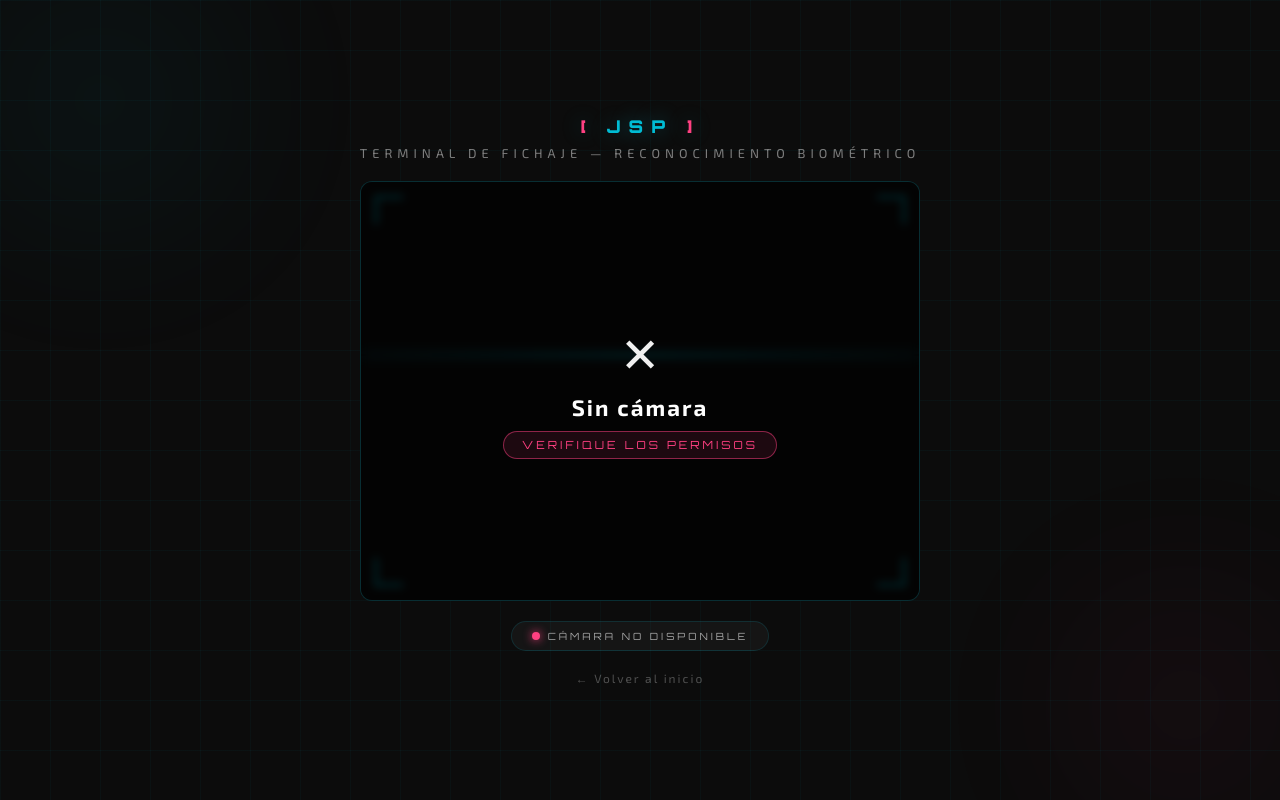
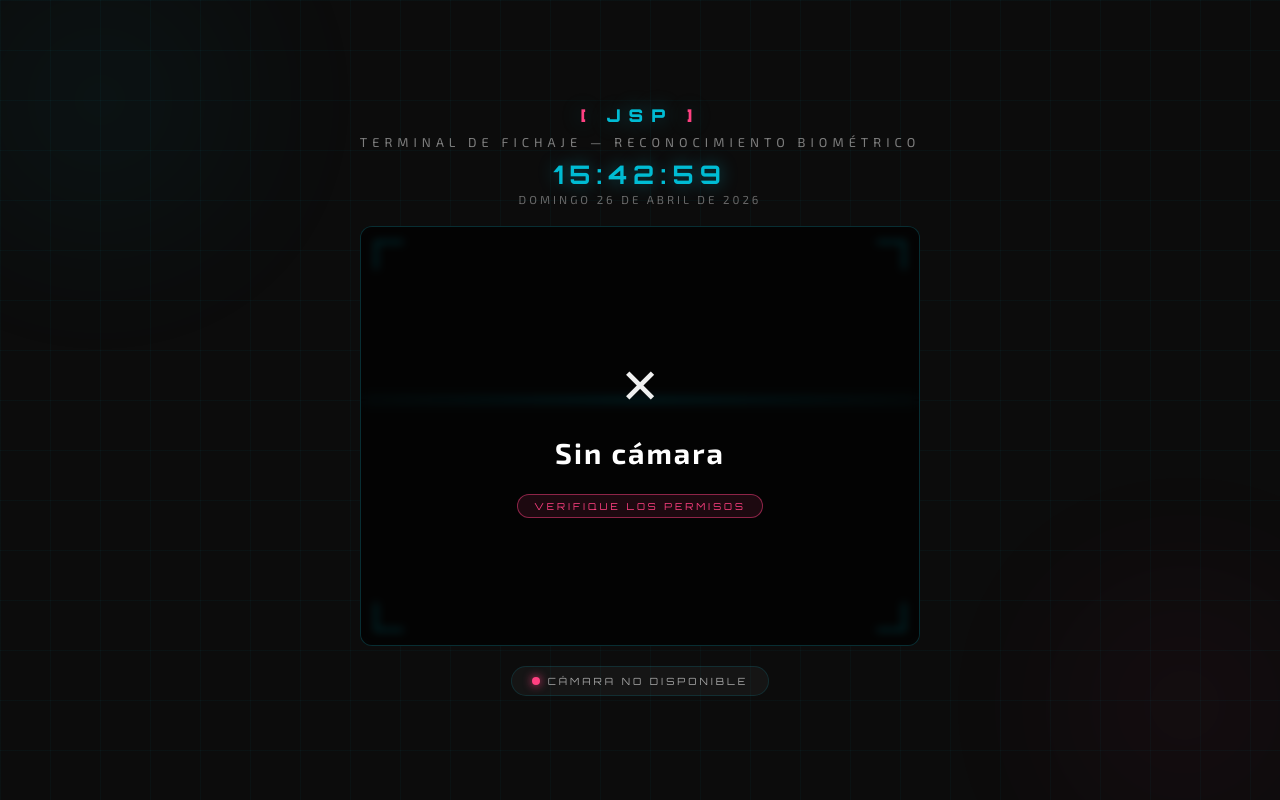
Before and after one commit to NicoButter/JoiSecurePass, a Django app: page /attendance/record_attendance/ in a window 1280 px wide. Run offline with Django 5.2, Linux system fonts and the light colour scheme.

Commit message:
feat: enhance attendance recording with detailed user feedback and live clock display

```diff
--- a/attendance/templates/attendance/record_attendance.html
+++ b/attendance/templates/attendance/record_attendance.html
@@ -166,20 +166,39 @@
             font-size: 3rem;
         }
 
+        .result-overlay .result-welcome {
+            font-family: 'Orbitron', sans-serif;
+            font-size: 0.65rem;
+            letter-spacing: 5px;
+            color: rgba(255,255,255,0.5);
+            text-transform: uppercase;
+        }
+
         .result-overlay .result-name {
             font-family: 'Exo 2', sans-serif;
-            font-size: 1.4rem;
+            font-size: 1.8rem;
             font-weight: 700;
             color: #fff;
             letter-spacing: 2px;
+            text-align: center;
+        }
+
+        .result-overlay .result-time {
+            font-family: 'Orbitron', sans-serif;
+            font-size: 2rem;
+            font-weight: 900;
+            letter-spacing: 4px;
+            color: #00bcd4;
+            text-shadow: 0 0 20px rgba(0, 188, 212, 0.6);
         }
 
         .result-overlay .result-action {
             font-family: 'Orbitron', sans-serif;
-            font-size: 0.7rem;
+            font-size: 0.6rem;
             letter-spacing: 3px;
-            padding: 6px 18px;
+            padding: 5px 16px;
             border-radius: 20px;
+            margin-top: 4px;
         }
 
         .result-overlay.success .result-action {
@@ -240,17 +259,49 @@
             min-width: 200px;
         }
 
-        /* ---- Footer link ---- */
-        .back-link {
-            font-family: 'Exo 2', sans-serif;
-            font-size: 0.75rem;
-            letter-spacing: 2px;
-            color: rgba(240, 240, 240, 0.3);
-            text-decoration: none;
-            transition: color 0.3s;
+        /* ---- Live clock ---- */
+        .live-clock {
+            display: flex;
+            flex-direction: column;
+            align-items: center;
+            gap: 2px;
         }
 
-        .back-link:hover { color: #ff4081; }
+        .clock-time {
+            font-family: 'Orbitron', sans-serif;
+            font-size: 1.6rem;
+            font-weight: 700;
+            letter-spacing: 6px;
+            color: #00bcd4;
+            text-shadow: 0 0 18px rgba(0, 188, 212, 0.45);
+        }
+
+        .clock-date {
+            font-family: 'Exo 2', sans-serif;
+            font-size: 0.72rem;
+            letter-spacing: 3px;
+            text-transform: uppercase;
+            color: rgba(240, 240, 240, 0.4);
+        }
+
+        /* ---- Discrete exit hint (invisible, appears only on hover of logo) ---- */
+        .exit-hint {
+            position: fixed;
+            bottom: 12px;
+            right: 16px;
+            font-family: 'Orbitron', sans-serif;
+            font-size: 0.45rem;
+            letter-spacing: 2px;
+            color: transparent;
+            user-select: none;
+            transition: color 0.6s ease;
+            z-index: 10;
+        }
+
+        .terminal-logo:hover ~ .exit-hint,
+        .terminal-logo:focus ~ .exit-hint {
+            color: rgba(255,255,255,0.08);
+        }
     </style>
 </head>
 <body>
@@ -262,10 +313,15 @@
 
         <!-- Header -->
         <div class="terminal-header">
-            <div class="terminal-logo">
+            <div class="terminal-logo" id="discreteExit" title="">
                 <span class="logo-bracket">[</span> JSP <span class="logo-bracket">]</span>
             </div>
             <p class="terminal-title">Terminal de Fichaje — Reconocimiento Biométrico</p>
+            <!-- Live clock -->
+            <div class="live-clock">
+                <div class="clock-time" id="clockTime">--:--:--</div>
+                <div class="clock-date" id="clockDate">---</div>
+            </div>
         </div>
 
         <!-- Camera -->
@@ -283,7 +339,9 @@
 
             <div class="result-overlay" id="resultOverlay">
                 <div class="result-icon" id="resultIcon"></div>
+                <div class="result-welcome" id="resultWelcome"></div>
                 <div class="result-name" id="resultName"></div>
+                <div class="result-time" id="resultTime"></div>
                 <div class="result-action" id="resultAction"></div>
             </div>
         </div>
@@ -299,10 +357,10 @@
         <!-- CSRF (hidden) -->
         <form id="csrf-form" style="display:none;">{% csrf_token %}</form>
 
-        <!-- Back link -->
-        <a href="/" class="back-link">← Volver al inicio</a>
+    </div>
 
-    </div>
+    <!-- Discrete exit hint (renders but invisible) -->
+    <span class="exit-hint" id="exitHint">· · · · ·</span>
 
     <script>
         const video       = document.getElementById('video');
@@ -315,9 +373,40 @@
 
         const csrfToken = document.querySelector('[name=csrfmiddlewaretoken]').value;
 
-        let scanning     = false;   // Is a request in flight?
-        let paused       = false;   // Paused after successful recognition
+        let scanning     = false;
+        let paused       = false;
         let scanInterval = null;
+
+        // ---- Live clock ----
+        const DAYS   = ['Domingo','Lunes','Martes','Miércoles','Jueves','Viernes','Sábado'];
+        const MONTHS = ['Enero','Febrero','Marzo','Abril','Mayo','Junio','Julio','Agosto','Septiembre','Octubre','Noviembre','Diciembre'];
+
+        function updateClock() {
+            const now  = new Date();
+            const hh   = String(now.getHours()).padStart(2, '0');
+            const mm   = String(now.getMinutes()).padStart(2, '0');
+            const ss   = String(now.getSeconds()).padStart(2, '0');
+            document.getElementById('clockTime').textContent = `${hh}:${mm}:${ss}`;
+            const dayName   = DAYS[now.getDay()];
+            const dayNum    = now.getDate();
+            const monthName = MONTHS[now.getMonth()];
+            const year      = now.getFullYear();
+            document.getElementById('clockDate').textContent = `${dayName} ${dayNum} de ${monthName} de ${year}`;
+        }
+        updateClock();
+        setInterval(updateClock, 1000);
+
+        // ---- Discrete exit: 5 rapid clicks on logo ----
+        let exitClicks = 0;
+        let exitTimer  = null;
+        document.getElementById('discreteExit').addEventListener('click', () => {
+            exitClicks++;
+            clearTimeout(exitTimer);
+            if (exitClicks >= 5) {
+                window.location.href = '/';
+            }
+            exitTimer = setTimeout(() => { exitClicks = 0; }, 2500);
+        });
 
         // --- Set status helper ---
         function setStatus(state, text) {
@@ -326,11 +415,13 @@
         }
 
         // --- Show result overlay ---
-        function showResult(type, icon, name, action) {
+        function showResult(type, icon, welcome, name, time, action) {
             overlay.className = 'result-overlay visible ' + type;
-            document.getElementById('resultIcon').textContent   = icon;
-            document.getElementById('resultName').textContent   = name;
-            document.getElementById('resultAction').textContent = action;
+            document.getElementById('resultIcon').textContent    = icon;
+            document.getElementById('resultWelcome').textContent = welcome;
+            document.getElementById('resultName').textContent    = name;
+            document.getElementById('resultTime').textContent    = time;
+            document.getElementById('resultAction').textContent  = action;
         }
 
         // --- Hide result overlay ---
@@ -367,18 +458,17 @@
                     setStatus('scanning', 'BUSCANDO ROSTRO...');
                 } else {
                     // Successful identification
-                    const action = data.message || 'ACCESO REGISTRADO';
-                    showResult('success', '✓', data.name || 'Identificado', action.toUpperCase());
-                    setStatus('success', 'ACCESO CONCEDIDO');
+                    const action = data.action || 'REGISTRO';
+                    showResult('success', '✓', 'BIENVENIDO', data.name || '', data.time || '', action);
+                    setStatus('success', `${action} REGISTRADA — ${data.time || ''}`);
                     scanLine.style.animationPlayState = 'paused';
                     paused = true;
-                    // Resume scanning after 4 seconds
                     setTimeout(() => {
                         hideResult();
                         scanLine.style.animationPlayState = 'running';
                         setStatus('scanning', 'BUSCANDO ROSTRO...');
                         paused = false;
-                    }, 4000);
+                    }, 5000);
                 }
             })
             .catch(() => {
@@ -400,7 +490,7 @@
             .catch(err => {
                 console.error('Camera error:', err);
                 setStatus('error', 'CÁMARA NO DISPONIBLE');
-                showResult('error', '✕', 'Sin cámara', 'VERIFIQUE LOS PERMISOS');
+                showResult('error', '✕', '', 'Sin cámara', '', 'VERIFIQUE LOS PERMISOS');
             });
     </script>
 </body>
--- a/attendance/views.py
+++ b/attendance/views.py
@@ -18,14 +18,13 @@ except ImportError:
 @csrf_exempt
 def record_attendance(request):
     if request.method == 'GET':
-        # Renderiza la página HTML para capturar la imagen
         return render(request, 'attendance/record_attendance.html')
 
     elif request.method == 'POST':
         image_data = request.POST.get('image')
 
         if not image_data:
-            return JsonResponse({'message': "No se recibió ninguna imagen."}, status=400)
+            return JsonResponse({'error': "No se recibió ninguna imagen."}, status=400)
 
         try:
             if ',' in image_data:
@@ -33,15 +32,15 @@ def record_attendance(request):
             else:
                 raise ValueError("Formato de datos de imagen incorrecto")
 
-            user_name = recognize_face(image_data)
+            result = recognize_face(image_data)
 
-            if user_name:
-                return JsonResponse({'message': f"Asistencia registrada para {user_name}"})
+            if result:
+                return JsonResponse(result)
             else:
-                return JsonResponse({'message': "No se reconoció ningún rostro"}, status=400)
+                return JsonResponse({'error': "No se reconoció ningún rostro"}, status=400)
         except Exception as e:
             print(f"Error al procesar la imagen: {e}")
-            return JsonResponse({'message': 'Error en el procesamiento de la imagen'}, status=500)
+            return JsonResponse({'error': 'Error en el procesamiento de la imagen'}, status=500)
 
     return JsonResponse({'error': 'Método no permitido'}, status=405)
 
@@ -52,7 +51,7 @@ def recognize_face(image_data):
 
         users = CustomUser.objects.all()
         known_face_encodings = []
-        known_face_names = []
+        known_face_users = []
 
         for user in users:
             if user.profile_image:
@@ -60,7 +59,7 @@ def recognize_face(image_data):
                 face_encodings = face_recognition.face_encodings(user_image)
                 if face_encodings:
                     known_face_encodings.append(face_encodings[0])
-                    known_face_names.append(user.username)
+                    known_face_users.append(user)
 
         unknown_face_encodings = face_recognition.face_encodings(image)
 
@@ -71,11 +70,16 @@ def recognize_face(image_data):
 
         if True in matches:
             matched_idx = matches.index(True)
-            user_name = known_face_names[matched_idx]
-            user = CustomUser.objects.get(username=user_name)
+            user = known_face_users[matched_idx]
 
-            record_attendance_entry(user)
-            return user_name
+            action, registered_time = record_attendance_entry(user)
+
+            full_name = user.get_full_name() or user.username
+            return {
+                'name': full_name,
+                'action': action,
+                'time': registered_time,
+            }
 
         return None
 
@@ -88,6 +92,10 @@ def record_attendance_entry(user):
     attendance, created = Attendance.objects.get_or_create(user=user, date=now.date())
     if created:
         attendance.check_in_time = now.time()
+        action = 'ENTRADA'
     else:
         attendance.check_out_time = now.time()
+        action = 'SALIDA'
     attendance.save()
+    local_time = timezone.localtime(now)
+    return action, local_time.strftime('%H:%M')
```
